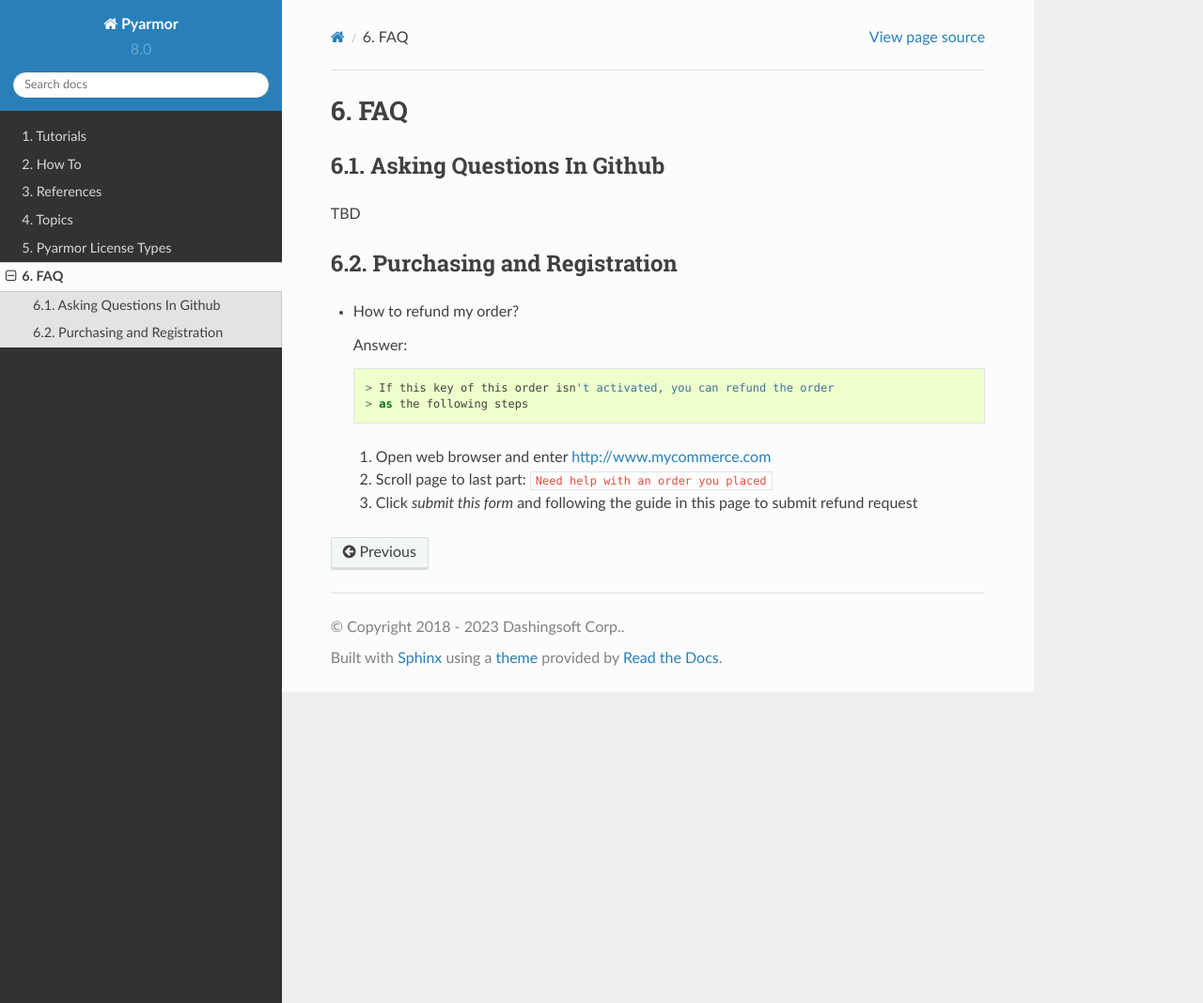
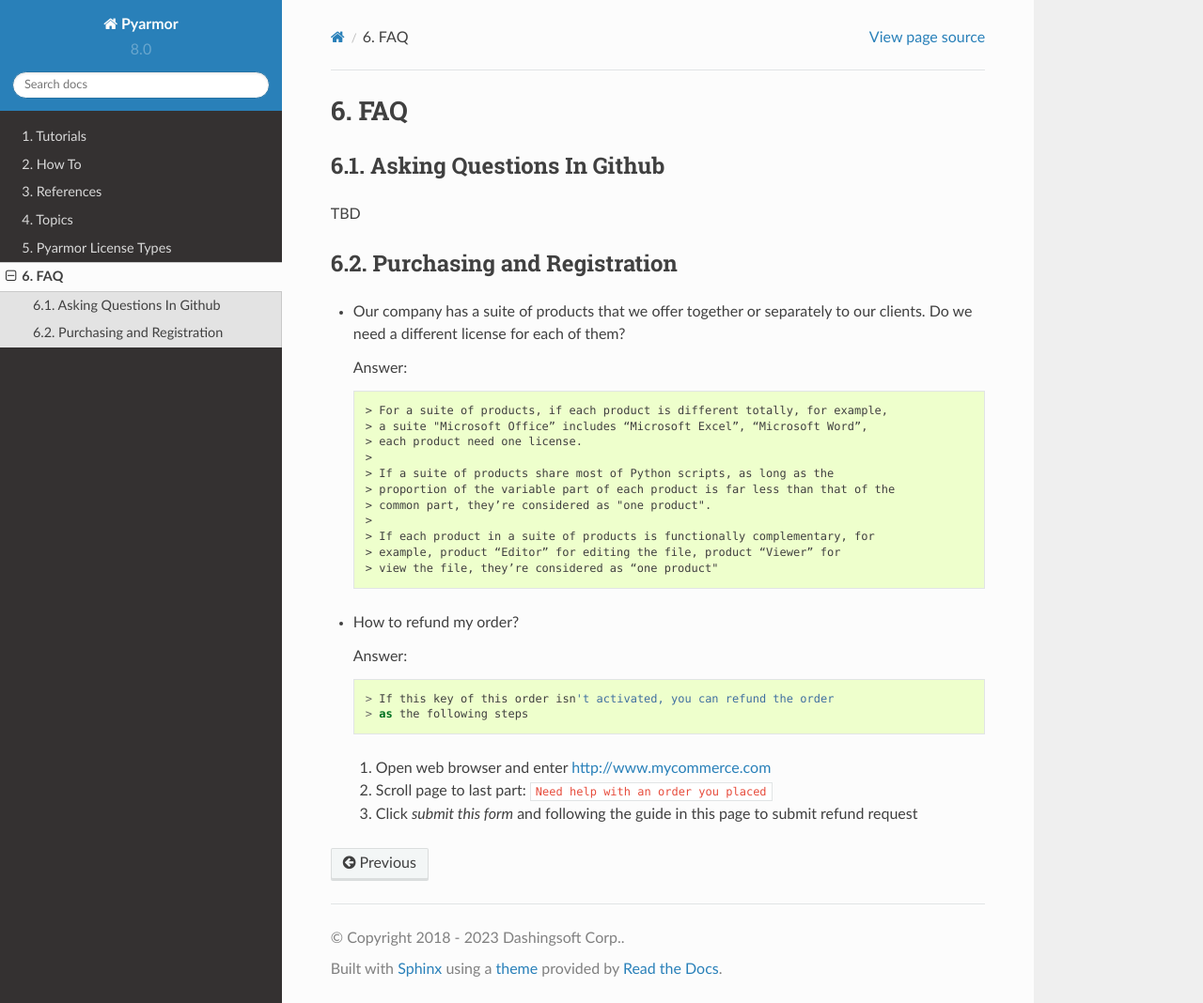
Before and after one commit to dashingsoft/pyarmor, a Sphinx documentation site: the page built from docs/questions.rst, in a window 1280 px wide and 1068 px high. Shown: the whole window at 94% size. Built offline with Sphinx 7.4.7 and the Read the Docs theme 2.0.0, drawn with Linux system fonts in a browser that asks for light colours.

Commit message:
Fix typos and add q/a

```diff
--- a/docs/questions.rst
+++ b/docs/questions.rst
@@ -12,6 +12,23 @@ TBD
 Purchasing and Registration
 ===========================
 
+* Our company has a suite of products that we offer together or separately to
+  our clients. Do we need a different license for each of them?
+
+  Answer::
+
+  > For a suite of products, if each product is different totally, for example,
+  > a suite "Microsoft Office” includes “Microsoft Excel”, “Microsoft Word”,
+  > each product need one license.
+  >
+  > If a suite of products share most of Python scripts, as long as the
+  > proportion of the variable part of each product is far less than that of the
+  > common part, they’re considered as "one product".
+  >
+  > If each product in a suite of products is functionally complementary, for
+  > example, product “Editor” for editing the file, product “Viewer” for
+  > view the file, they’re considered as “one product"
+
 * How to refund my order?
 
   Answer::
```
Also changed, not shown: docs/reference/man.rst (+9 -12 lines), 1 other file.
